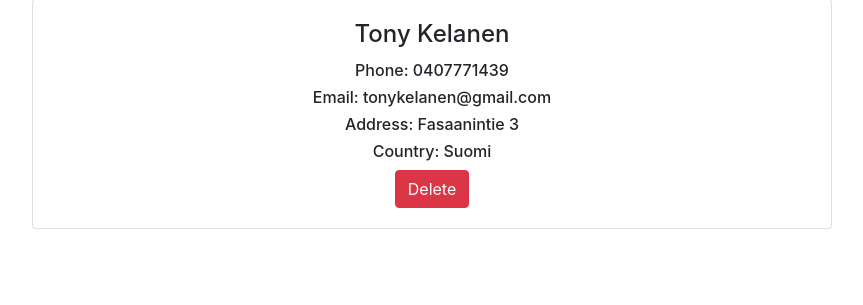
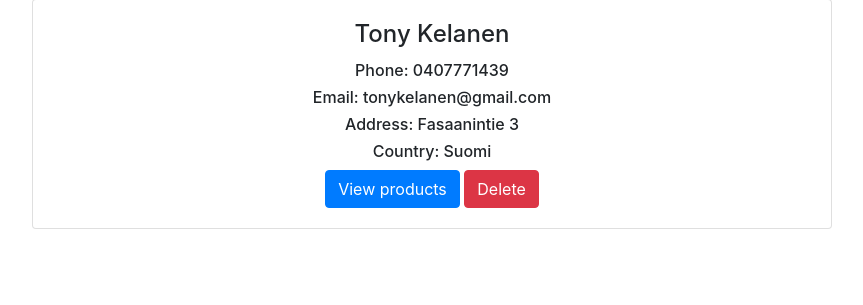
Before and after one commit to Koomiosi/suppliers, a Django app: page /customers/ in a window 1280 px wide. Shown: the part 175-480 px from the top of the page, without its empty margins (208-1071 px from the left). Run offline with Django 5.2, Linux system fonts and the light colour scheme; a user stored in the database is signed in; data comes from the database, SQL or seed files in the repository; both versions use the stored data as it was after the commit; some libraries are stand-ins or nearby versions.

Commit message:
Customers functions added

```diff
--- a/app/templates/customers.html
+++ b/app/templates/customers.html
@@ -25,6 +25,7 @@
             <h6 class="card-text">Address: {{c.address}}</h6>
             <h6 class="card-text">Country: {{c.country}}</h6>
 
+            <a href="/products" class="btn btn-primary">View products</a>
             <a href="/confirm-delete-customer/{{c.id}}/" class="btn btn-danger">Delete</a>
         </div>
     </div>
```
Also changed, not shown: app/templates/orders.html (added), db.sqlite3.
